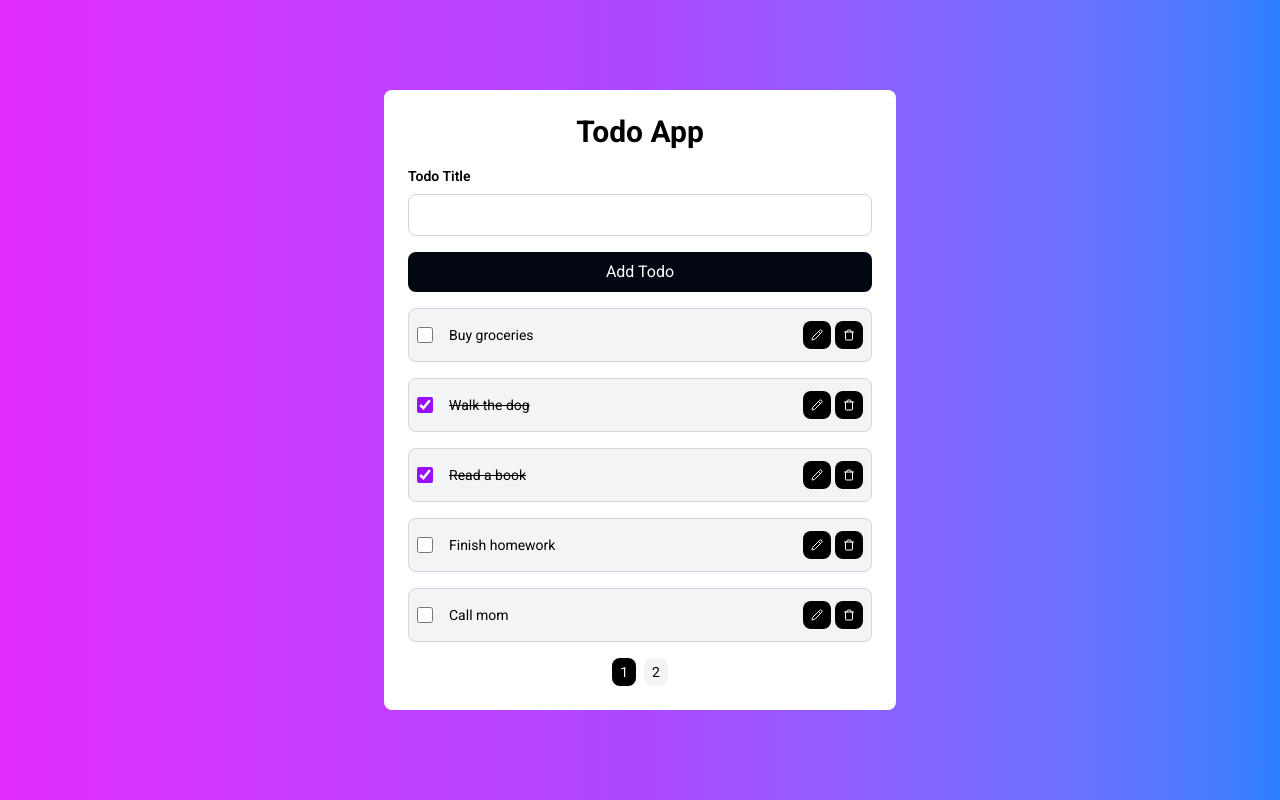
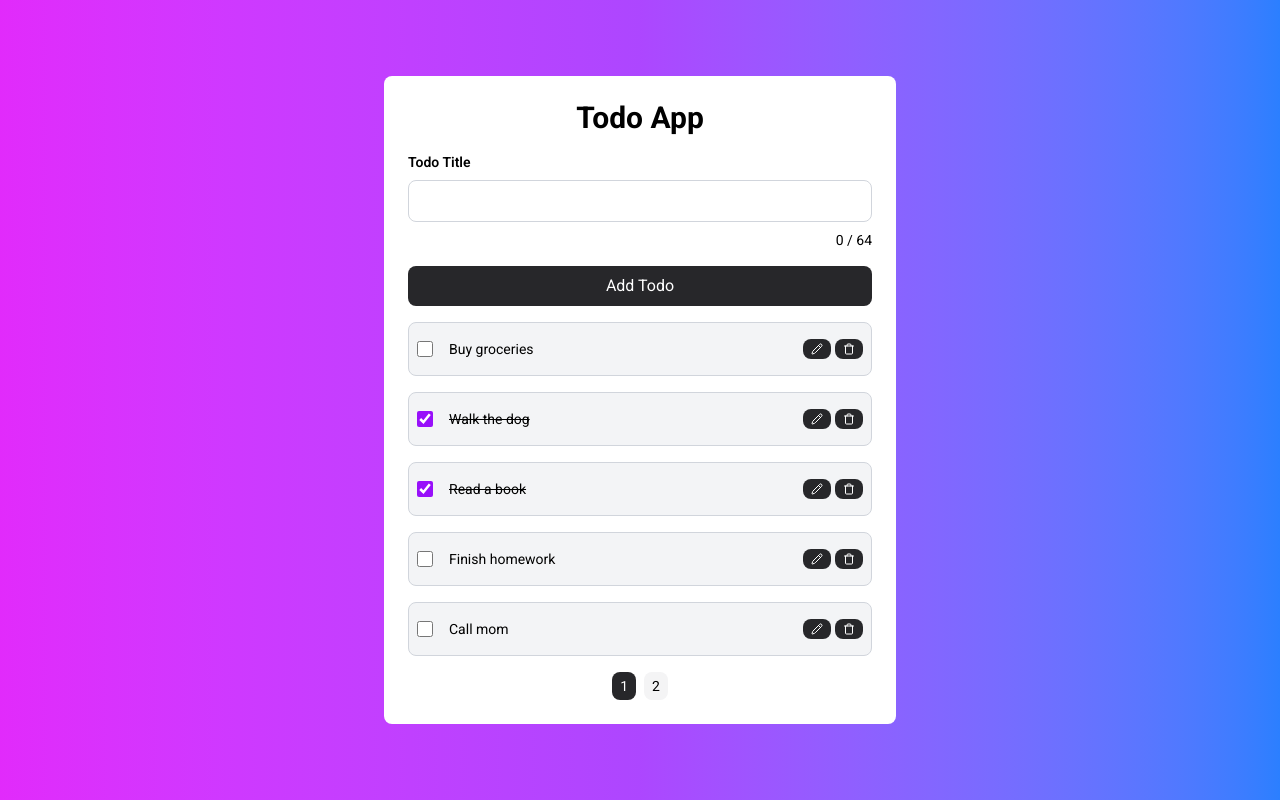
Before and after one commit to mike3497/todo-app, a Vue app: page / in a window 1280 px wide. Built offline with nearby package versions, Linux system fonts and the light colour scheme.

Commit message:
feat: create AppButton component, add maxlength to input

```diff
--- /dev/null
+++ b/src/components/AppButton.vue
@@ -0,0 +1,53 @@
+<template>
+  <button :class="buttonClasses" :type="type">
+    <slot></slot>
+  </button>
+</template>
+
+<script setup lang="ts">
+import type { ButtonSize } from '@/types/buttonSize';
+import type { ButtonType } from '@/types/buttonType';
+import type { ButtonVariant } from '@/types/buttonVariant';
+import { computed } from 'vue';
+
+const props = withDefaults(
+  defineProps<{
+    size?: ButtonSize;
+    type?: ButtonType;
+    variant?: ButtonVariant;
+  }>(),
+  {
+    size: 'default',
+    type: 'button',
+    variant: 'primary',
+  },
+);
+
+const buttonClasses = computed<string[]>(() => {
+  const baseClasses = 'rounded-lg cursor-pointer';
+  let sizeClasses = '';
+  let variantClasses = '';
+
+  switch (props.size) {
+    case 'small':
+      sizeClasses = 'px-2 py-1 text-sm';
+      break;
+    case 'default':
+    default:
+      sizeClasses = 'px-4 py-2 text-base';
+      break;
+  }
+
+  switch (props.variant) {
+    case 'secondary':
+      variantClasses = 'bg-zinc-100 text-black hover:bg-zinc-300';
+      break;
+    case 'primary':
+    default:
+      variantClasses = 'bg-zinc-800 hover:bg-zinc-950 text-white';
+      break;
+  }
+
+  return [baseClasses, sizeClasses, variantClasses];
+});
+</script>
--- a/src/components/ConfirmationDialog.vue
+++ b/src/components/ConfirmationDialog.vue
@@ -33,20 +33,8 @@
                 </p>
               </div>
               <footer class="flex items-center justify-end gap-2 mt-2">
-                <button
-                  type="button"
-                  class="bg-gray-200 text-black px-4 py-2 rounded-lg cursor-pointer"
-                  @click="onClose"
-                >
-                  No
-                </button>
-                <button
-                  type="button"
-                  class="bg-black text-white px-4 py-2 rounded-lg cursor-pointer"
-                  @click="onConfirm"
-                >
-                  Yes
-                </button>
+                <AppButton type="button" variant="secondary" @click="onClose">No</AppButton>
+                <AppButton type="button" variant="primary" @click="onConfirm">Yes</AppButton>
               </footer>
             </DialogPanel>
           </TransitionChild>
@@ -59,6 +47,7 @@
 <script setup lang="ts">
 import { useConfirmationDialog } from '@/composables/useConfirmationDialog';
 import { Dialog, DialogPanel, DialogTitle, TransitionChild, TransitionRoot } from '@headlessui/vue';
+import AppButton from './AppButton.vue';
 
 const { isOpen, close, confirm, title, message } = useConfirmationDialog();
 
--- a/src/components/TodoForm.vue
+++ b/src/components/TodoForm.vue
@@ -7,15 +7,16 @@
         class="border border-gray-300 p-2 rounded-lg"
         id="todo-title"
         type="text"
+        :maxlength="maxTodoTitleLength"
       />
+      <span class="text-sm text-right">{{ todoTitle.length }} / {{ maxTodoTitleLength }}</span>
     </div>
-    <button class="bg-gray-950 text-white px-4 py-2 rounded-lg cursor-pointer w-full" type="submit">
-      Add Todo
-    </button>
+    <AppButton class="w-full" type="submit">Add Todo</AppButton>
   </form>
 </template>
 
 <script setup lang="ts">
+import AppButton from '@/components/AppButton.vue';
 import type { Todo } from '@/models/todo';
 import { useTodosStore } from '@/stores/todos';
 import { nanoid } from 'nanoid';
@@ -23,6 +24,7 @@ import { ref } from 'vue';
 
 const todosStore = useTodosStore();
 
+const maxTodoTitleLength = 64;
 const todoTitle = ref<string>('');
 
 const onSubmit = () => {
--- a/src/components/TodoList.vue
+++ b/src/components/TodoList.vue
@@ -3,18 +3,15 @@
     <TodoListItem v-for="todo in displayedTodos" :key="todo.id" :todo="todo" />
   </ul>
   <div class="flex items-center justify-center gap-2">
-    <button
+    <AppButton
       v-for="page in totalPages"
       :key="page"
-      class="px-2 py-1 text-sm rounded-lg cursor-pointer"
-      :class="{
-        'bg-black text-white': currentPage === page,
-        'bg-gray-100 text-black': currentPage !== page,
-      }"
+      size="small"
+      :variant="getPageButtonVariant(page)"
       @click="onPageChange(page)"
     >
       {{ page }}
-    </button>
+    </AppButton>
   </div>
 </template>
 
@@ -22,7 +19,9 @@
 import TodoListItem from '@/components/TodoListItem.vue';
 import type { Todo } from '@/models/todo';
 import { useTodosStore } from '@/stores/todos';
+import type { ButtonVariant } from '@/types/buttonVariant';
 import { computed, ref } from 'vue';
+import AppButton from './AppButton.vue';
 
 const todosStore = useTodosStore();
 
@@ -40,4 +39,12 @@ const displayedTodos = computed<Todo[]>(() => {
 const onPageChange = (page: number) => {
   currentPage.value = page;
 };
+
+const getPageButtonVariant = (page: number): ButtonVariant => {
+  if (currentPage.value === page) {
+    return 'primary';
+  } else {
+    return 'secondary';
+  }
+};
 </script>
--- a/src/components/TodoListItem.vue
+++ b/src/components/TodoListItem.vue
@@ -24,36 +24,24 @@
       />
     </div>
     <div v-if="!isEditing" class="flex items-center gap-1">
-      <button
-        class="bg-black text-white px-2 py-2 text-sm rounded-lg cursor-pointer"
-        @click="onEditClick"
-      >
+      <AppButton size="small" @click="onEditClick">
         <Pencil class="w-3 h-3" />
         <span class="sr-only">Edit</span>
-      </button>
-      <button
-        class="bg-black text-white px-2 py-2 text-sm rounded-lg cursor-pointer"
-        @click="onDeleteClick"
-      >
+      </AppButton>
+      <AppButton size="small" @click="onDeleteClick">
         <Trash class="w-3 h-3" />
         <span class="sr-only">Delete</span>
-      </button>
+      </AppButton>
     </div>
     <div v-else class="flex items-center gap-1">
-      <button
-        class="bg-black text-white px-2 py-2 text-sm rounded-lg cursor-pointer"
-        @click="onSaveClick"
-      >
+      <AppButton size="small" @click="onSaveClick">
         <Save class="w-3 h-3" />
         <span class="sr-only">Save</span>
-      </button>
-      <button
-        class="bg-black text-white px-2 py-2 text-sm rounded-lg cursor-pointer"
-        @click="onCancelClick"
-      >
+      </AppButton>
+      <AppButton size="small" @click="onCancelClick">
         <Ban class="w-3 h-3" />
         <span class="sr-only">Cancel</span>
-      </button>
+      </AppButton>
     </div>
   </li>
 </template>
@@ -65,6 +53,7 @@ import { useTodosStore } from '@/stores/todos';
 import { onClickOutside } from '@vueuse/core';
 import { Ban, Pencil, Save, Trash } from 'lucide-vue-next';
 import { ref, useTemplateRef, watch } from 'vue';
+import AppButton from './AppButton.vue';
 
 const props = defineProps<{
   todo: Todo;
--- /dev/null
+++ b/src/types/buttonSize.ts
@@ -0,0 +1 @@
+export type ButtonSize = 'small' | 'default';
--- /dev/null
+++ b/src/types/buttonType.ts
@@ -0,0 +1 @@
+export type ButtonType = 'button' | 'submit' | 'reset';
--- /dev/null
+++ b/src/types/buttonVariant.ts
@@ -0,0 +1 @@
+export type ButtonVariant = 'primary' | 'secondary';
```
